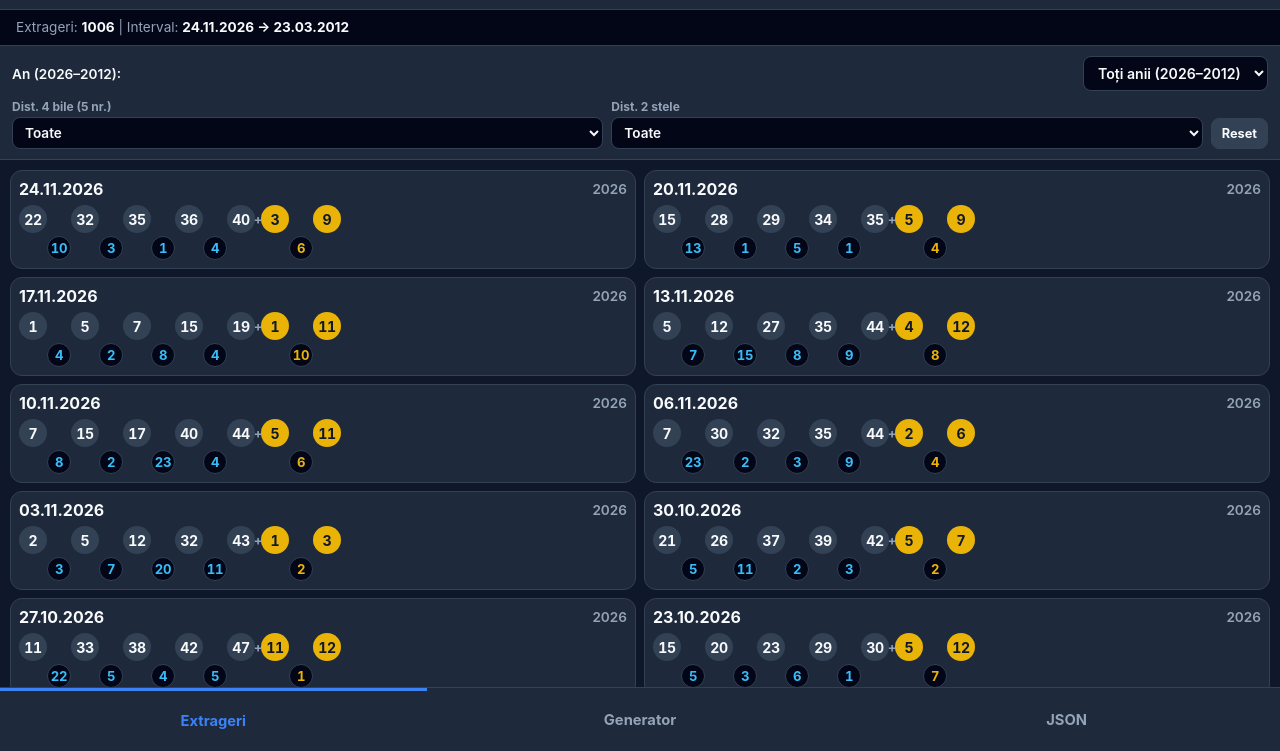
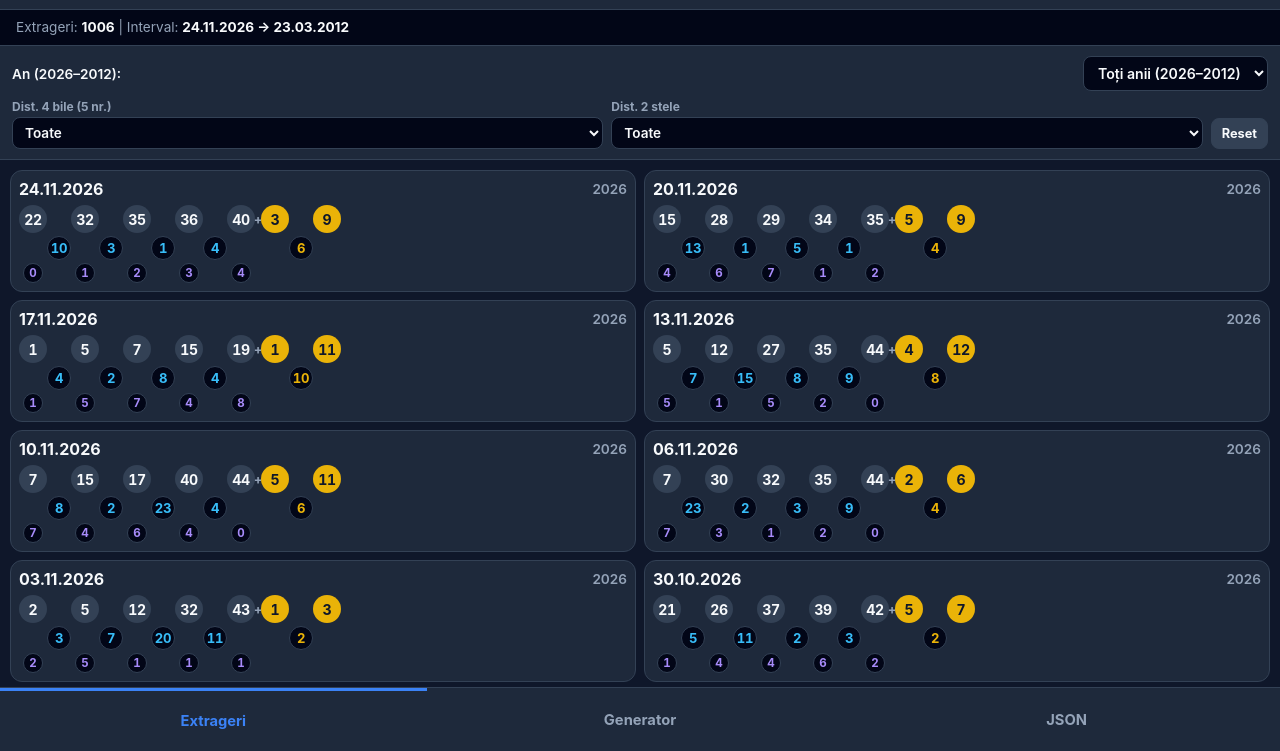
Before and after one commit to vasilacheionut/eurojackpot-extractor, a plain HTML site: page index.html in a window 1280 px wide. Shown: the part 49-800 px from the top of the page. Drawn offline with Linux system fonts and the light colour scheme.

Commit message:
Implement digit difference calculation and styles
Added a new digit difference calculation feature and updated styles.

```diff
--- a/index.html
+++ b/index.html
@@ -24,6 +24,7 @@
       --secondary: #334155;
       --secondary-hover: #475569;
       --accent: #38bdf8;
+      --digit-diff: #a78bfa;
       --euro-bg: #eab308;
       --euro-text: #0f172a;
     }
@@ -41,6 +42,7 @@
       --secondary: #e2e8f0;
       --secondary-hover: #cbd5e1;
       --accent: #0284c7;
+      --digit-diff: #7c3aed;
       --euro-bg: #eab308;
       --euro-text: #0f172a;
     }
@@ -340,6 +342,21 @@
 
     .diff-ball.euro {
       color: var(--euro-bg);
+    }
+
+    .digit-diff-ball {
+      width: 20px;
+      height: 20px;
+      border-radius: 50%;
+      display: inline-flex;
+      align-items: center;
+      justify-content: center;
+      font-size: 0.72rem;
+      font-weight: 700;
+      font-variant-numeric: tabular-nums;
+      background-color: var(--surface-2);
+      color: var(--digit-diff);
+      border: 1px solid var(--border);
     }
 
     /* Tab 2: Generator */
@@ -769,7 +786,7 @@
         }
       }
 
-      /* --- EXTRAGERI & BILE DISTANȚE --- */
+      /* --- EXTRAGERI, BILE DISTANȚE & DISTANȚĂ CIFRE --- */
       function computeDiffs(nums) {
         const valid = Array.isArray(nums)
           ? nums.map(Number).filter(function (n) { return Number.isFinite(n); })
@@ -781,6 +798,14 @@
         return diffs;
       }
 
+      function computeDigitDiff(num) {
+        const clean = Math.abs(Math.trunc(Number(num)));
+        if (!Number.isFinite(clean)) return 0;
+        const digits = String(clean).split("").map(Number);
+        if (digits.length < 2) return digits[0] || 0;
+        return Math.abs(digits[0] - digits[1]);
+      }
+
       function renderDrawMatrix(mainNumbers, euroNumbers) {
         const mainDiffs = computeDiffs(mainNumbers);
         const euroDiffs = computeDiffs(euroNumbers);
@@ -789,7 +814,9 @@
 
         mainNumbers.forEach(function (n, idx) {
           const col = idx * 2 + 1;
+          const digitDiff = computeDigitDiff(n);
           cellsHtml += '<span class="ball" style="grid-column:' + col + ';grid-row:1;">' + n + "</span>";
+          cellsHtml += '<span class="digit-diff-ball" style="grid-column:' + col + ';grid-row:3;">' + digitDiff + "</span>";
         });
 
         mainDiffs.forEach(function (d, idx) {
```
